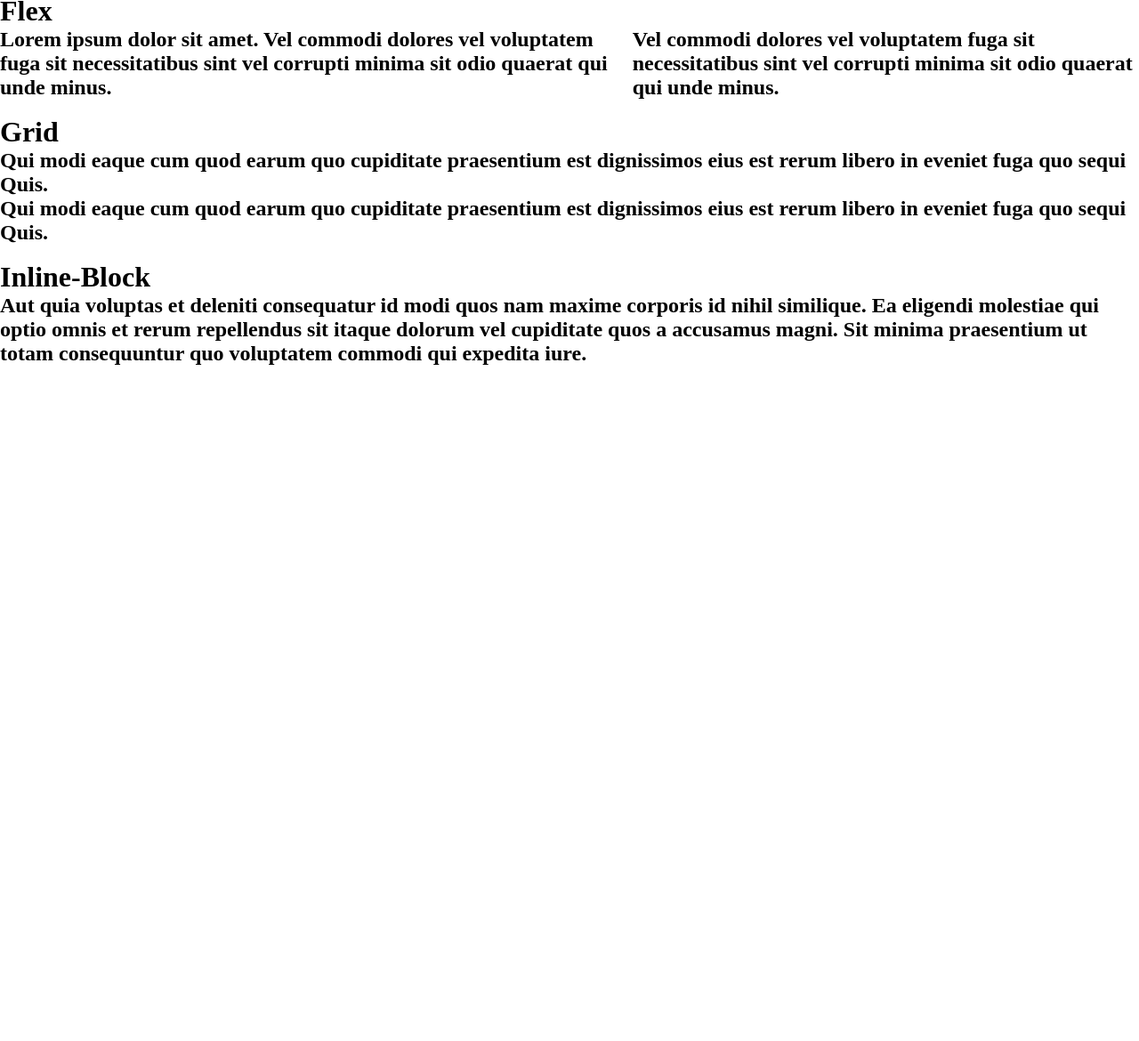
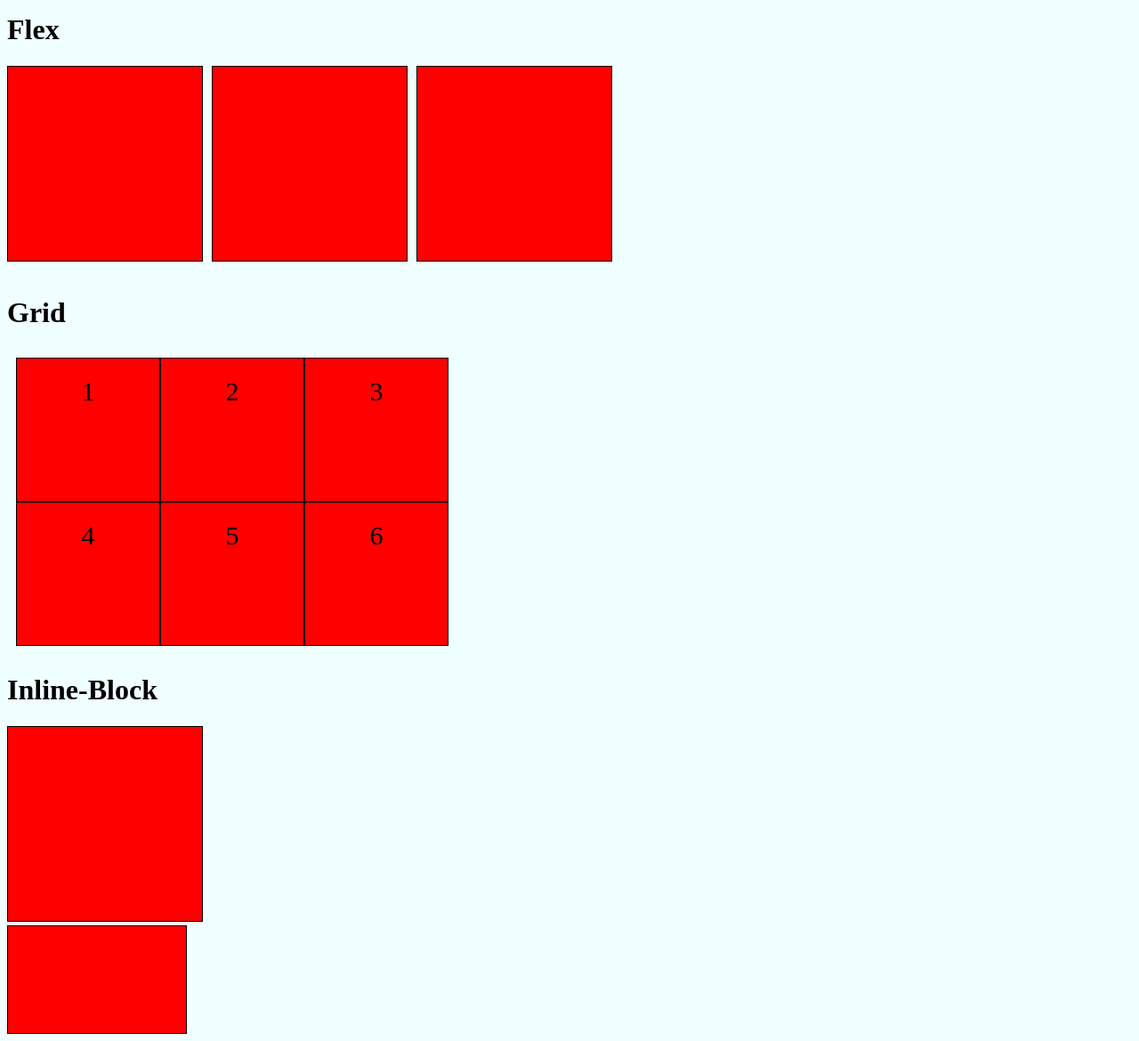
Before and after one commit to miguelrochaxavier/propriedade-display-position, a plain HTML site: page index.html in a window 1280 px wide. Shown: the part 6-1176 px from the top of the page at 89% size. Before the commit the page ends 800 px from the top, so only its background shows below. Drawn offline with Linux system fonts and the light colour scheme.

Commit message:
Initial commit

```diff
--- a/index.html
+++ b/index.html
@@ -12,33 +12,29 @@
     <div class="container">
         <h1>Flex</h1>
         <div class="flex">
-            <h2>
-                Lorem ipsum dolor sit amet.
-                Vel commodi dolores vel voluptatem fuga sit necessitatibus sint vel corrupti minima sit odio quaerat qui unde minus.
-            </h2>
-            <h2>
-                Vel commodi dolores vel voluptatem fuga sit necessitatibus sint vel corrupti minima sit odio quaerat qui unde minus.
-            </h2>
+            <div class="red"></div>
+            <div class="red"></div>
+            <div class="red"></div>
         </div>
         <br>
         <h1>Grid</h1>
         <div class="grid">
-            <h2>
-                Qui modi eaque cum quod earum quo cupiditate praesentium est dignissimos eius est rerum libero in eveniet fuga quo sequi Quis.
-            </h2>
-            <h2>
-                Qui modi eaque cum quod earum quo cupiditate praesentium est dignissimos eius est rerum libero in eveniet fuga quo sequi Quis.
-            </h2>
+            <div>1</div>
+            <div>2</div>
+            <div>3</div>
+            <div>4</div>
+            <div>5</div>
+            <div>6</div>
         </div>
         <br>
-        <h1>Inline-Block</h1>
-        <div class="inline-block">
-            <h2>
-                Aut quia voluptas et deleniti consequatur id modi quos nam maxime corporis id nihil similique.
-                Ea eligendi molestiae qui optio omnis et rerum repellendus sit itaque dolorum vel cupiditate quos a accusamus magni.
-                Sit minima praesentium ut totam consequuntur quo voluptatem commodi qui expedita iure.
-            </h2>
+        <div>
+            <h1>Inline-Block</h1>
+            <div class="inline-block">
+                <div class="red"></div>
+            </div>
+            <div class="red-two"></div>
         </div>
     </div>
 </body>
+
 </html>
--- a/style.css
+++ b/style.css
@@ -1,15 +1,53 @@
 * {
-    margin: 0 auto;
+    background-color: azure;
 }
 
 .flex {
     display: flex;
+    gap: 10px;
 }
 
 .grid {
-    display: grid;
+    display: inline-grid;
+    grid-template-columns: auto auto auto;
+    padding: 10px;
 }
+
+.grid > div {
+    background-color: red;
+    border: 1px solid black;
+    padding: 20px;
+    width: 120px;
+    height: 120px;
+    font-size: 30px;
+    text-align: center;
+  }
 
 .inline-block {
     display: inline-block;
+    gap: 30px;
 }
+
+.red {
+    width: 220px;
+    height: 220px;
+    background-color: red;
+    box-sizing: border-box;
+    border: 1px solid black;
+}
+
+.red-two {
+    width: 200px;
+    height: 120px;
+    background-color: red;
+    gap: 20px;
+    border: 1px solid black;
+}
+
+.red-three {
+    width: 210px;
+    height: 150px;
+    background-color: red;
+    gap: 20px;
+    border: 1px solid black;
+}
```
